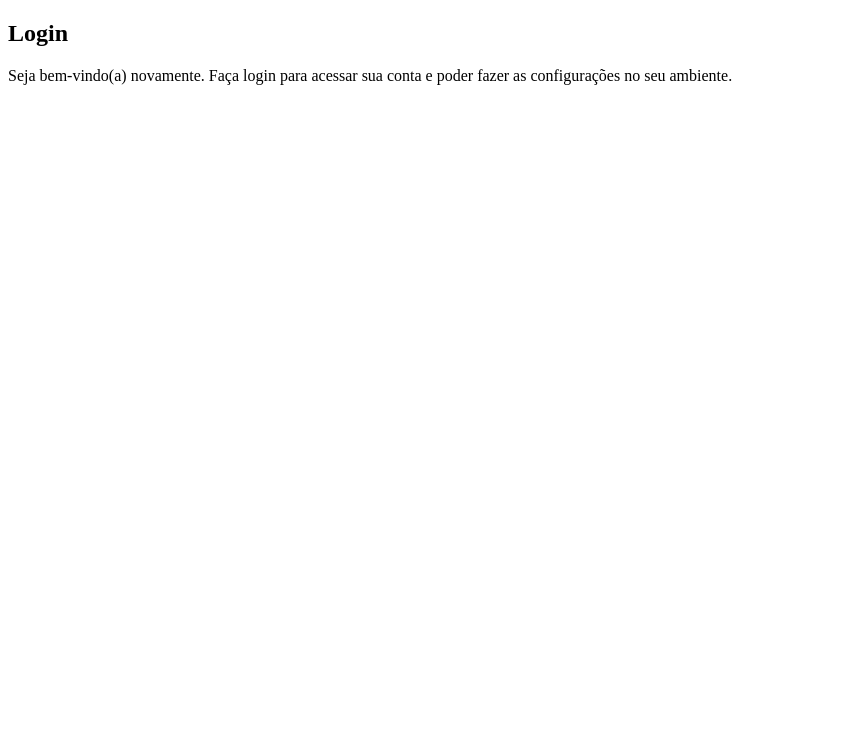
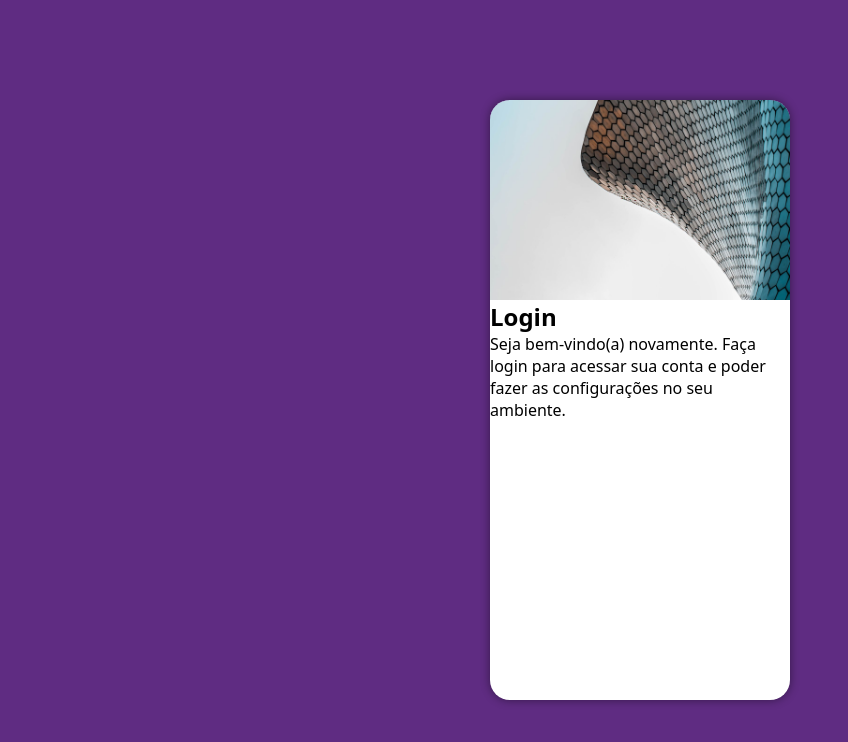
Before and after one commit to JeanEzechiello/projeto-login, a plain HTML site: page index.html in a window 1280 px wide. Shown: the whole page, without its empty margins (0-848 px from the left). Drawn offline with Linux system fonts and the light colour scheme.

Commit message:
avanço no projeto

```diff
--- a/estilos/style.css
+++ b/estilos/style.css
@@ -5,3 +5,50 @@
     Verde: #49a09d
     Lilás: #5f2c82
 */
+
+*{
+    font-family: system-ui, -apple-system, BlinkMacSystemFont, 'Segoe UI', Roboto, Oxygen, Ubuntu, Cantarell, 'Open Sans', 'Helvetica Neue', sans-serif;
+    margin: 0px;
+    padding: 0px;
+    box-sizing: border-box;
+}
+
+body, html{
+    background-color: #5f2c82;
+    height: 100vh;
+    width: 100vw;
+}
+
+main{
+    position: relative;
+    height: 100vh;
+    width: 100vw;
+}
+
+section#login {
+    position: absolute;
+    top: 50%;
+    left: 50%;
+    transform: translate(-50%, -50%);
+    overflow: hidden;
+
+    background-color: white;
+    width: 300px;
+    height: 600px;
+    border-radius: 20px;
+    box-shadow: 0px 0px 10px rgba(0, 0, 0, 0.450);
+}
+
+section#login > div#imagem {
+    display: block;
+    background: #5f2c82 url(../imagens/steel.jpg) no-repeat;
+    background-size: cover;
+    background-position: right bottom;
+    height: 200px;
+}
+
+section#login > div#formulario {
+    display: block;
+    padding: 10px;
+
+}
```
Also changed, not shown: imagens/steel.jpg (renamed from imagens/pexels-luis-ruiz-1774931.jpg).
